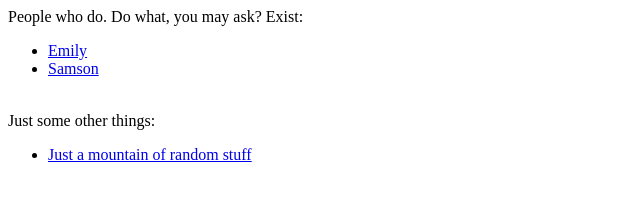
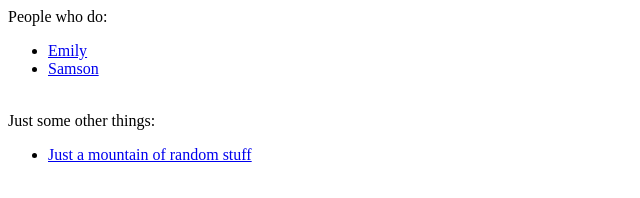
Before and after one commit to SamsonAs/SamsonAs.github.io, a plain HTML site: page index.html in a window 1280 px wide. Shown: the whole page, without its empty margins (0-640 px from the left). Drawn offline with Linux system fonts and the light colour scheme.

Commit message:
Update index.html

```diff
--- a/index.html
+++ b/index.html
@@ -6,7 +6,7 @@
 
   <body>
 
-   People who do. Do what, you may ask? Exist:
+   People who do:
     <ul>
       <li><a href="enily">Emily</a></li>
       <li><a href="samson">Samson</a></li>
```
